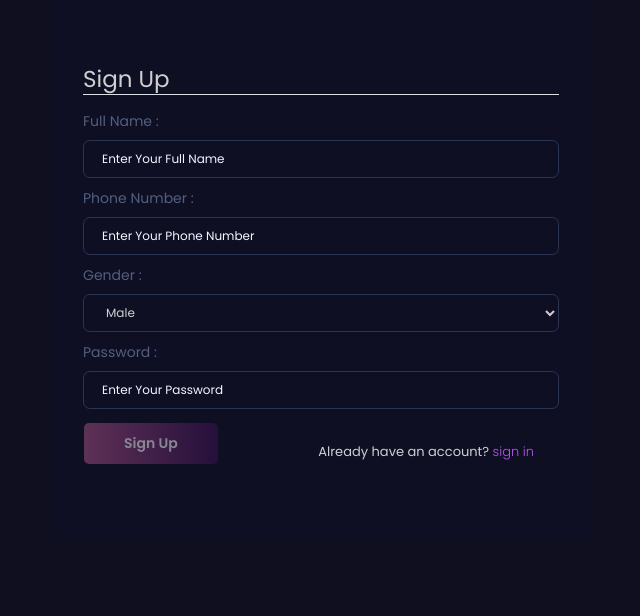
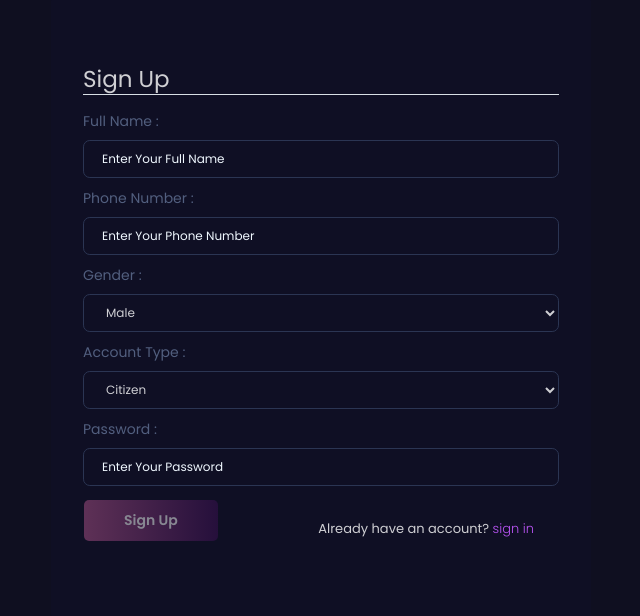
Before and after one commit to nelson-david/Emergency-Kit, a Flask app: page /register in a window 1280 px wide. Shown: the part 61-677 px from the top of the page, without its empty margins (34-674 px from the left). Run offline with Flask 2, Linux system fonts and the light colour scheme; some libraries are stand-ins or nearby versions.

Commit message:
added user type

```diff
--- a/app/models.py
+++ b/app/models.py
@@ -14,6 +14,7 @@ class User(UserMixin, db.Model):
 	gender = db.Column(db.String(), nullable=False)
 	password = db.Column(db.String(), nullable=False)
 	profile_image = db.Column(db.String(), nullable=False, default="default.jpg")
+	user_type = db.Column(db.String(), nullable=False, default="citizen")
 	date_joined = db.Column(db.DateTime(), nullable=False, default=datetime.utcnow)
 	incidence = db.relationship("Incidence", backref="author", lazy=True)
 	safe = db.relationship("Safe", backref="marker", lazy=True)
--- a/app/templates/verify/register.html
+++ b/app/templates/verify/register.html
@@ -26,6 +26,15 @@
                   <select id="gender" name="gender" class="form-control">
                     <option value="male" class="g_option">Male</option>
                     <option value="female" class="g_option">Female</option>
+                  </select>
+                </div>
+                <div class="form-group">
+                  <label for="account_type">Account Type : </label>
+                  <select id="account_type" name="account_type" class="form-control">
+                    <option value="citizen" class="g_option">Citizen</option>
+                    <option value="civil_servant" class="g_option">Civil Servant</option>
+                    <option value="governor" class="g_option">Governor</option>
+                    <option value="it_admin" class="g_option">IT Admin</option>
                   </select>
                 </div>
                 <div class="form-group">
@@ -73,12 +82,13 @@
 	  		var password = $("#password").val();
 	  		var number = $("#number").val();
 	  		var gender = $("#gender").val();
-        var name = $("#name").val()
+        var name = $("#name").val();
+        var account_type = $("#account_type").val()
 
 	  		req = $.ajax({
 	  			url: '/add_user',
 	  			type: 'post',
-	  			data: {password:password, number:number, gender:gender, name:name},
+	  			data: {password:password, number:number, gender:gender, name:name, account_type:account_type},
 	  			success: function(){
             history.pushState("", "", "/login");
             $("#body").load(location.href + "#body");
--- a/run.py
+++ b/run.py
@@ -1 +1,4 @@
 from app import app
+
+if __name__ == "__main__":
+	app.run(debug=True, port=4000)
```
Also changed, not shown: app/ozuoba.db.
